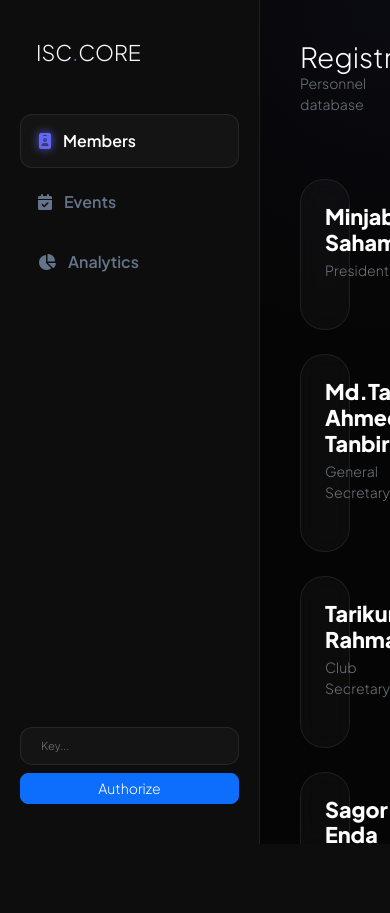
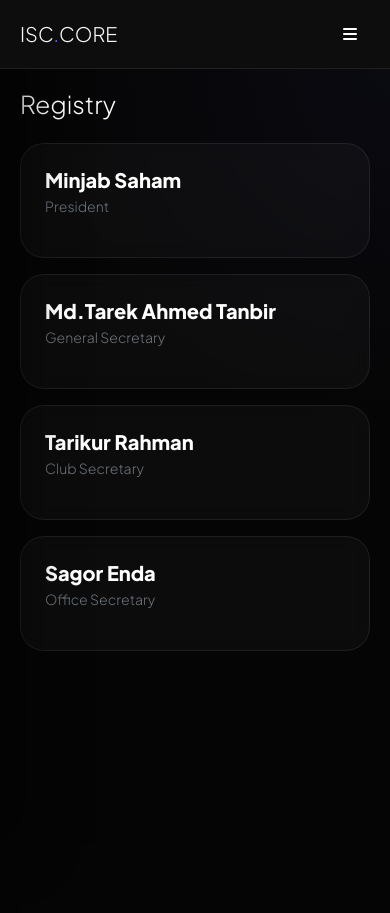
Before and after one commit to tarikurrahmanbd/system, a Flask app: page / in a window 390 px wide. Before the commit the page ends 844 px from the top, so only its background shows below. Run offline with Flask 3, Linux system fonts and the light colour scheme; some libraries are stand-ins or nearby versions.

Commit message:
Refactor index.html for better layout and responsiveness
Refactor HTML structure and styles for improved responsiveness and organization.

```diff
--- a/templates/index.html
+++ b/templates/index.html
@@ -10,29 +10,61 @@
     <script src="https://cdn.jsdelivr.net/npm/sweetalert2@11"></script>
     <style>
         :root { --bg: #050505; --panel: #0d0d0d; --accent: #6366f1; --border: rgba(255, 255, 255, 0.08); }
-        body { background: var(--bg); color: #f8fafc; font-family: 'Plus Jakarta Sans', sans-serif; display: flex; height: 100vh; overflow: hidden; }
-        .sidebar { width: 260px; background: var(--panel); border-right: 1px solid var(--border); padding: 40px 20px; display: flex; flex-direction: column; }
+        body { background: var(--bg); color: #f8fafc; font-family: 'Plus Jakarta Sans', sans-serif; margin: 0; }
+
+        /* Layout Structure */
+        .wrapper { display: flex; height: 100vh; overflow: hidden; }
+
+        /* Sidebar Styling */
+        .sidebar { width: 260px; background: var(--panel); border-right: 1px solid var(--border); padding: 40px 20px; display: flex; flex-direction: column; transition: 0.3s; z-index: 1000; }
         .nav-link { color: #64748b; padding: 14px 18px; border-radius: 12px; margin-bottom: 8px; cursor: pointer; transition: 0.3s; display: flex; align-items: center; gap: 12px; font-weight: 600; text-decoration: none; }
         .nav-link.active { background: rgba(255,255,255,0.03); color: #fff; border: 1px solid var(--border); }
         .nav-link.active i { color: var(--accent); filter: drop-shadow(0 0 5px var(--accent)); }
+
+        /* Main Content */
         .main-content { flex: 1; padding: 40px; overflow-y: auto; background: radial-gradient(circle at top right, rgba(99, 102, 241, 0.05), transparent 40%); }
         .section { display: none; }
         .section.active { display: block; animation: fadeIn 0.4s ease; }
+
+        /* Mobile Navbar (Hidden on PC) */
+        .mobile-header { display: none; background: var(--panel); padding: 15px 20px; border-bottom: 1px solid var(--border); justify-content: space-between; align-items: center; position: sticky; top: 0; z-index: 1100; }
+
+        /* RESPONSIVE CSS */
+        @media (max-width: 991px) {
+            .wrapper { flex-direction: column; }
+            .sidebar {
+                position: fixed; left: -260px; top: 0; height: 100vh;
+                box-shadow: 20px 0 50px rgba(0,0,0,0.5);
+            }
+            .sidebar.show { left: 0; }
+            .mobile-header { display: flex; }
+            .main-content { padding: 20px; height: calc(100vh - 65px); }
+            .stat-val { font-size: 1.8rem; }
+            .m-card { padding: 15px; border-radius: 18px; }
+        }
+
         @keyframes fadeIn { from { opacity: 0; transform: translateY(10px); } to { opacity: 1; transform: translateY(0); } }
         .m-card { background: rgba(255,255,255,0.03); border: 1px solid var(--border); border-radius: 24px; padding: 24px; transition: 0.3s; backdrop-filter: blur(10px); position: relative; }
-        .m-card:hover { border-color: var(--accent); transform: translateY(-5px); }
+        .m-card:hover { border-color: var(--accent); transform: translateY(-3px); }
         .search-box { background: rgba(255,255,255,0.03); border: 1px solid var(--border); border-radius: 12px; padding: 10px 20px; color: #fff; width: 100%; outline: none; }
-        .btn-action { background: var(--accent); color: #fff; border: none; border-radius: 12px; padding: 12px 24px; font-weight: 700; transition: 0.3s; }
+        .btn-action { background: var(--accent); color: #fff; border: none; border-radius: 12px; padding: 10px 20px; font-weight: 700; font-size: 14px; }
         .stat-val { font-size: 2.5rem; font-weight: 800; background: linear-gradient(to right, #fff, #6366f1); -webkit-background-clip: text; -webkit-text-fill-color: transparent; }
-        .admin-tools { position: absolute; top: 15px; right: 15px; display: flex; gap: 10px; z-index: 5; }
-        .admin-tools i { cursor: pointer; color: #64748b; transition: 0.2s; font-size: 0.85rem; }
-        .admin-tools i:hover { color: #fff; }
     </style>
 </head>
 <body>
 
-    <div class="sidebar">
-        <div class="mb-5 px-3"><h4 class="fw-800 m-0">ISC<span style="color:var(--accent)">.</span>CORE</h4></div>
+    <div class="mobile-header">
+        <h5 class="fw-800 m-0">ISC<span style="color:var(--accent)">.</span>CORE</h5>
+        <button class="btn text-white" onclick="toggleMenu()"><i class="fas fa-bars"></i></button>
+    </div>
+
+    <div class="wrapper">
+        <div class="sidebar" id="sidebar">
+            <div class="d-flex justify-content-between align-items-center mb-5">
+                <h4 class="fw-800 m-0">ISC<span style="color:var(--accent)">.</span>CORE</h4>
+                <button class="btn text-white d-lg-none" onclick="toggleMenu()"><i class="fas fa-times"></i></button>
+            </div>
+
             <nav class="flex-grow-1">
                 <div class="nav-link active" onclick="tab('home', this)"><i class="fas fa-id-badge"></i> Members</div>
                 <div class="nav-link" onclick="tab('event_sec', this)"><i class="fas fa-calendar-check"></i> Events</div>
@@ -42,12 +74,12 @@
             <div class="mt-auto">
                 {% if is_admin %}
                     <div class="p-3 rounded-4 bg-success bg-opacity-10 border border-success border-opacity-20">
-                    <p class="small text-success mb-2 text-center fw-bold">ADMIN MODE</p>
-                    <a href="/logout" class="btn btn-sm btn-danger w-100 rounded-3">Lock System</a>
+                        <p class="small text-success mb-2 text-center fw-bold">ADMIN ACTIVE</p>
+                        <a href="/logout" class="btn btn-sm btn-danger w-100 rounded-3">Lock</a>
                     </div>
                 {% else %}
                     <form action="/login" method="POST">
-                    <input type="password" name="password" class="search-box mb-2" placeholder="Key..." style="font-size: 11px;">
+                        <input type="password" name="password" class="search-box mb-2" placeholder="Key..." style="font-size: 12px;">
                         <button class="btn btn-sm btn-primary w-100 rounded-3">Authorize</button>
                     </form>
                 {% endif %}
@@ -56,156 +88,66 @@
 
         <div class="main-content">
             <div id="home" class="section active">
-            <div class="d-flex justify-content-between align-items-end mb-5">
-                <div><h1 class="fw-800 m-0 text-white">Registry</h1><p class="text-secondary small">Personnel database</p></div>
-                {% if is_admin %} <button class="btn-action" data-bs-toggle="modal" data-bs-target="#addM">ADD MEMBER</button> {% endif %}
+                <div class="d-flex justify-content-between align-items-center mb-4">
+                    <h1 class="fw-800 m-0 text-white fs-2">Registry</h1>
+                    {% if is_admin %} <button class="btn-action" data-bs-toggle="modal" data-bs-target="#addM"><i class="fas fa-plus"></i></button> {% endif %}
                 </div>
-            <div class="row g-4">
+                <div class="row g-3">
                     {% for m in members %}
                     <div class="col-md-6 col-xl-4">
                         <div class="m-card">
                             {% if is_admin %}
-                        <div class="admin-tools">
-                            <i class="fas fa-pen" data-bs-toggle="modal" data-bs-target="#editM-{{m.id}}"></i>
-                            <i class="fas fa-trash-alt" onclick="remove('{{m.id}}', '{{m.name}}')"></i>
+                            <div style="position:absolute; top:15px; right:15px; display:flex; gap:12px;">
+                                <i class="fas fa-pen text-secondary" style="cursor:pointer;" data-bs-toggle="modal" data-bs-target="#editM-{{m.id}}"></i>
+                                <i class="fas fa-trash-alt text-danger" style="cursor:pointer;" onclick="remove('{{m.id}}', '{{m.name}}')"></i>
                             </div>
                             {% endif %}
-
                             <div onclick="new bootstrap.Modal('#mp-{{m.id}}').show();" style="cursor:pointer;">
-                            <h4 class="fw-bold mb-1 text-white">{{ m.name }}</h4>
-                            <p class="text-secondary small mb-4">{{ m.role }}</p>
-                        </div>
-
-                        {% if is_admin %}
-                        <form action="/mark_attendance" method="POST" class="d-flex gap-2">
-                            <input type="hidden" name="member_id" value="{{ m.id }}">
-                            <select name="event_id" class="search-box py-1" style="font-size: 11px;" required>
-                                <option value="">Assign Event...</option>
-                                {% for e in events %}<option value="{{ e.id }}">{{ e.name }}</option>{% endfor %}
-                            </select>
-                            <button class="btn btn-sm btn-primary px-3"><i class="fas fa-plus"></i></button>
-                        </form>
-                        {% endif %}
+                                <h5 class="fw-bold mb-1 text-white">{{ m.name }}</h5>
+                                <p class="text-secondary small mb-3">{{ m.role }}</p>
                             </div>
                         </div>
-
-                <div class="modal fade" id="editM-{{m.id}}" tabindex="-1">
-                    <div class="modal-dialog modal-dialog-centered"><div class="modal-content bg-dark border-secondary p-4 rounded-5">
-                        <h4 class="fw-bold mb-4 text-white">Edit Profile</h4>
-                        <form action="/edit_member/{{m.id}}" method="POST">
-                            <input type="text" name="name" class="search-box mb-3" value="{{m.name}}" required>
-                            <input type="text" name="role" class="search-box mb-4" value="{{m.role}}">
-                            <button class="btn-action w-100">UPDATE</button>
-                        </form>
-                    </div></div>
-                </div>
-
-                <div class="modal fade" id="mp-{{m.id}}" tabindex="-1">
-                    <div class="modal-dialog modal-dialog-centered"><div class="modal-content bg-dark border-secondary p-4 rounded-5">
-                        <div class="text-center mb-4"><h3 class="fw-800 m-0 text-white">{{ m.name }}</h3><p class="text-primary mt-2">{{ m.role }}</p></div>
-                        <h6 class="text-secondary small fw-bold mb-3 border-bottom border-white border-opacity-10 pb-2">PARTICIPATION HISTORY</h6>
-                        <div style="max-height: 250px; overflow-y: auto;">
-                            {% for att in m.attendances %}
-                            <div class="p-3 mb-2 rounded-4 d-flex justify-content-between" style="background: rgba(255,255,255,0.03); border: 1px solid var(--border);">
-                                <span class="small fw-bold text-white">{{ att.event.name }}</span><span class="text-primary small">{{ att.event.time }}</span>
-                            </div>
-                            {% endfor %}
-                        </div>
-                    </div></div>
                     </div>
                     {% endfor %}
                 </div>
             </div>
 
             <div id="event_sec" class="section">
-            <div class="d-flex justify-content-between align-items-end mb-5">
-                <h1 class="fw-800 m-0 text-white">Event Logs</h1>
-                {% if is_admin %} <button class="btn-action" data-bs-toggle="modal" data-bs-target="#addEv">CREATE</button> {% endif %}
+                <div class="d-flex justify-content-between align-items-center mb-4">
+                    <h1 class="fw-800 m-0 text-white fs-2">Events</h1>
+                    {% if is_admin %} <button class="btn-action" data-bs-toggle="modal" data-bs-target="#addEv">NEW</button> {% endif %}
                 </div>
-            <div class="row g-4">
+                <div class="row g-3">
                     {% for e in events %}
                     <div class="col-md-6">
-                    <div class="m-card">
-                        {% if is_admin %} <i class="fas fa-pen admin-tools" style="right:20px; top:20px;" data-bs-toggle="modal" data-bs-target="#editE-{{e.id}}"></i> {% endif %}
-                        <div onclick="new bootstrap.Modal('#el-{{e.id}}').show();" style="cursor:pointer;">
-                            <div class="d-flex justify-content-between mb-3">
-                                <span class="badge bg-info bg-opacity-10 text-info px-3">{{ e.time }}</span>
-                                <small class="text-danger"><i class="fas fa-map-marker-alt"></i> {{ e.location }}</small>
+                        <div class="m-card" onclick="new bootstrap.Modal('#el-{{e.id}}').show();" style="cursor:pointer;">
+                            <span class="badge bg-primary bg-opacity-10 text-primary mb-2">{{ e.time }}</span>
+                            <h5 class="fw-bold text-white">{{ e.name }}</h5>
+                            <p class="text-secondary small mb-0">{{ e.location }}</p>
                         </div>
-                            <h4 class="fw-bold text-white">{{ e.name }}</h4>
-                            <p class="text-secondary small mb-0">{{ e.description }}</p>
-                        </div>
-                    </div>
-                </div>
-                <div class="modal fade" id="editE-{{e.id}}" tabindex="-1">
-                    <div class="modal-dialog modal-dialog-centered"><div class="modal-content bg-dark border-secondary p-4 rounded-5">
-                        <h4 class="fw-bold mb-4 text-white">Edit Event</h4>
-                        <form action="/edit_event/{{e.id}}" method="POST">
-                            <input type="text" name="name" class="search-box mb-3" value="{{e.name}}" required>
-                            <input type="text" name="location" class="search-box mb-3" value="{{e.location}}">
-                            <input type="text" name="time" class="search-box mb-3" value="{{e.time}}">
-                            <textarea name="description" class="search-box mb-4" rows="2">{{e.description}}</textarea>
-                            <button class="btn-action w-100">SAVE</button>
-                        </form>
-                    </div></div>
-                </div>
-                <div class="modal fade" id="el-{{e.id}}" tabindex="-1">
-                    <div class="modal-dialog modal-dialog-centered"><div class="modal-content bg-dark border-secondary p-4 rounded-5">
-                        <div class="text-center mb-4"><h3 class="fw-800 m-0 text-white">{{ e.name }}</h3><p class="text-info small">{{ e.location }}</p></div>
-                        <h6 class="text-secondary small fw-bold mb-3 border-bottom border-white border-opacity-10 pb-2">PRESENT</h6>
-                        {% for att in e.attendances %}
-                        <div class="p-2 mb-2 rounded-3 d-flex justify-content-between align-items-center" style="background: rgba(255,255,255,0.03);">
-                            <span class="text-white small fw-bold">{{ att.member.name }}</span><i class="fas fa-check-circle text-success small"></i>
-                        </div>
-                        {% endfor %}
-                    </div></div>
                     </div>
                     {% endfor %}
                 </div>
             </div>
 
             <div id="stats" class="section">
-            <h1 class="fw-800 mb-5 text-white">Analytics</h1>
-            <div class="row g-4 mb-5">
-                <div class="col-md-6"><div class="m-card text-center p-5"><p class="text-secondary small fw-bold">ACTIVE PERSONNEL</p><div class="stat-val">{{ total_m }}</div></div></div>
-                <div class="col-md-6"><div class="m-card text-center p-5"><p class="text-secondary small fw-bold">TOTAL PARTICIPATIONS</p><div class="stat-val text-primary">{{ total_a }}</div></div></div>
+                <h1 class="fw-800 mb-4 text-white fs-2">Analytics</h1>
+                <div class="row g-3 mb-4">
+                    <div class="col-6"><div class="m-card text-center p-4"><p class="text-secondary small fw-bold">USERS</p><div class="stat-val">{{ total_m }}</div></div></div>
+                    <div class="col-6"><div class="m-card text-center p-4"><p class="text-secondary small fw-bold">LOGS</p><div class="stat-val text-primary">{{ total_a }}</div></div></div>
                 </div>
                 <div class="m-card p-4">
-                <h5 class="fw-800 mb-4 text-white"><i class="fas fa-trophy text-warning me-2"></i> Contribution Leaderboard</h5>
+                    <h6 class="fw-800 mb-3 text-white"><i class="fas fa-trophy text-warning me-2"></i> Leaderboard</h6>
                     {% for top in top_members %}
-                <div class="d-flex justify-content-between align-items-center p-3 mb-2 rounded-4" style="background: rgba(255,255,255,0.02); border-left: 4px solid var(--accent);">
-                    <div><div class="fw-800 text-white">{{ top.name }}</div><div class="text-secondary small">{{ top.role }}</div></div>
-                    <div class="text-end"><div class="fw-800 text-primary">{{ top.total * 100 }} XP</div><div class="text-secondary small" style="font-size: 9px;">{{ top.total }} Events</div></div>
+                    <div class="d-flex justify-content-between align-items-center p-2 mb-2 rounded-3" style="background: rgba(255,255,255,0.02); border-left: 3px solid var(--accent);">
+                        <span class="text-white small fw-bold">{{ top.name }}</span>
+                        <span class="text-primary small fw-bold">{{ top.total * 100 }} XP</span>
                     </div>
                     {% endfor %}
                 </div>
             </div>
         </div>
-
-    {% if is_admin %}
-    <div class="modal fade" id="addM" tabindex="-1">
-        <div class="modal-dialog modal-dialog-centered"><div class="modal-content bg-dark border-secondary p-4 rounded-5">
-            <h4 class="fw-bold mb-4 text-white">Register Member</h4>
-            <form action="/add_member" method="POST">
-                <input type="text" name="name" class="search-box mb-3" placeholder="Full Name" required>
-                <input type="text" name="role" class="search-box mb-4" placeholder="Role">
-                <button class="btn-action w-100">SAVE</button>
-            </form>
-        </div></div>
     </div>
-    <div class="modal fade" id="addEv" tabindex="-1">
-        <div class="modal-dialog modal-dialog-centered"><div class="modal-content bg-dark border-secondary p-4 rounded-5">
-            <h4 class="fw-bold mb-4 text-white">Initiate Event</h4>
-            <form action="/add_event" method="POST">
-                <input type="text" name="name" class="search-box mb-3" placeholder="Event Name" required>
-                <input type="text" name="location" class="search-box mb-3" placeholder="Location">
-                <input type="text" name="time" class="search-box mb-3" placeholder="Date">
-                <textarea name="description" class="search-box mb-4" placeholder="Description..." rows="2"></textarea>
-                <button class="btn-action w-100">LAUNCH</button>
-            </form>
-        </div></div>
-    </div>
-    {% endif %}
 
     <script src="https://cdn.jsdelivr.net/npm/bootstrap@5.3.0/dist/js/bootstrap.bundle.min.js"></script>
     <script>
@@ -214,6 +156,10 @@
             document.querySelectorAll('.nav-link').forEach(n => n.classList.remove('active'));
             document.getElementById(id).classList.add('active');
             el.classList.add('active');
+            if(window.innerWidth < 992) toggleMenu(); // Mobile-e click korle menu bondho hoye jabe
+        }
+        function toggleMenu() {
+            document.getElementById('sidebar').classList.toggle('show');
         }
         function remove(id, name) {
             Swal.fire({ title: 'Delete?', text: name, icon: 'warning', showCancelButton: true, confirmButtonColor: '#6366f1', background: '#0d0d0d', color: '#fff' })
```
Lines whose indentation alone changed are shown as unchanged.
